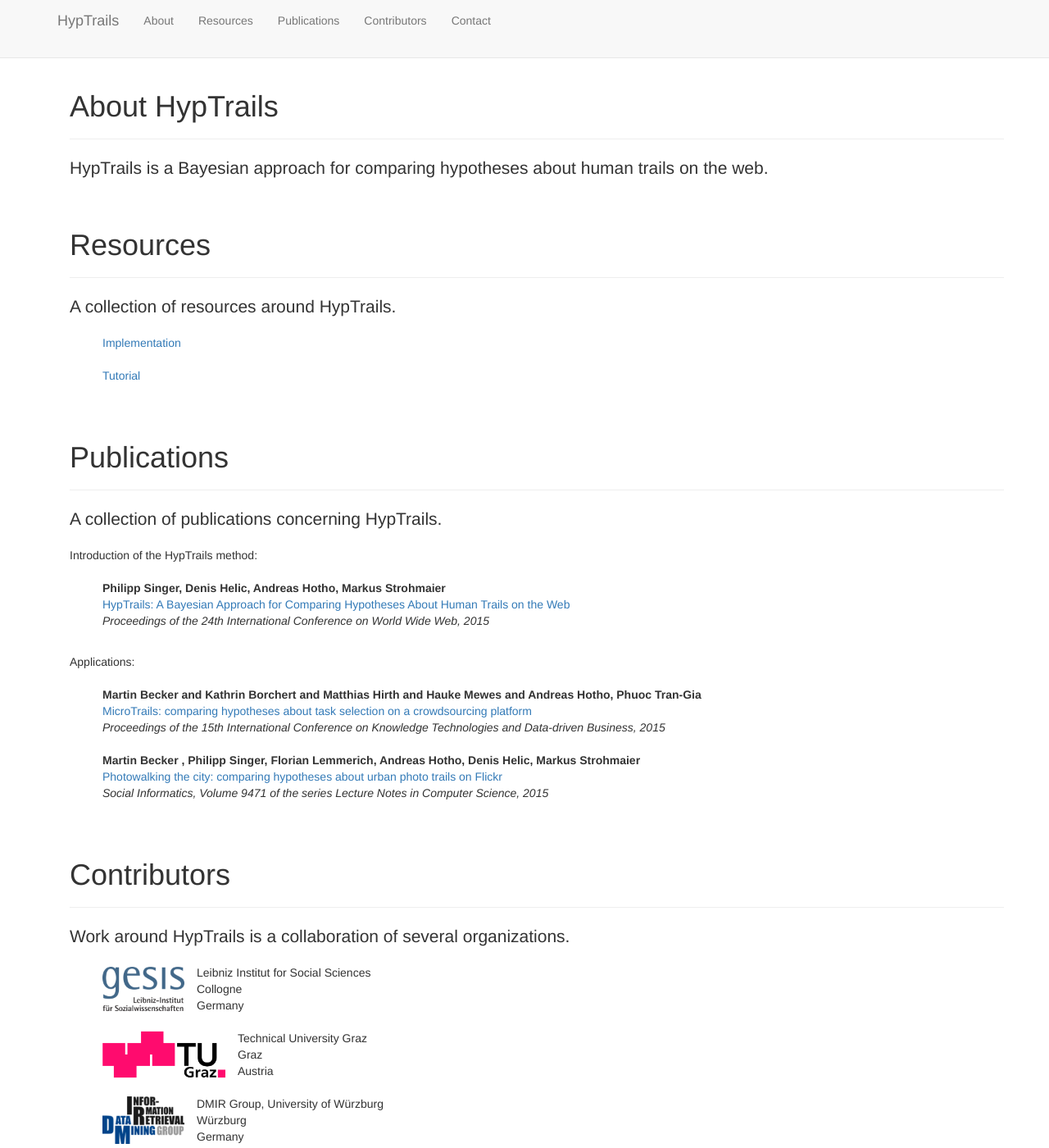
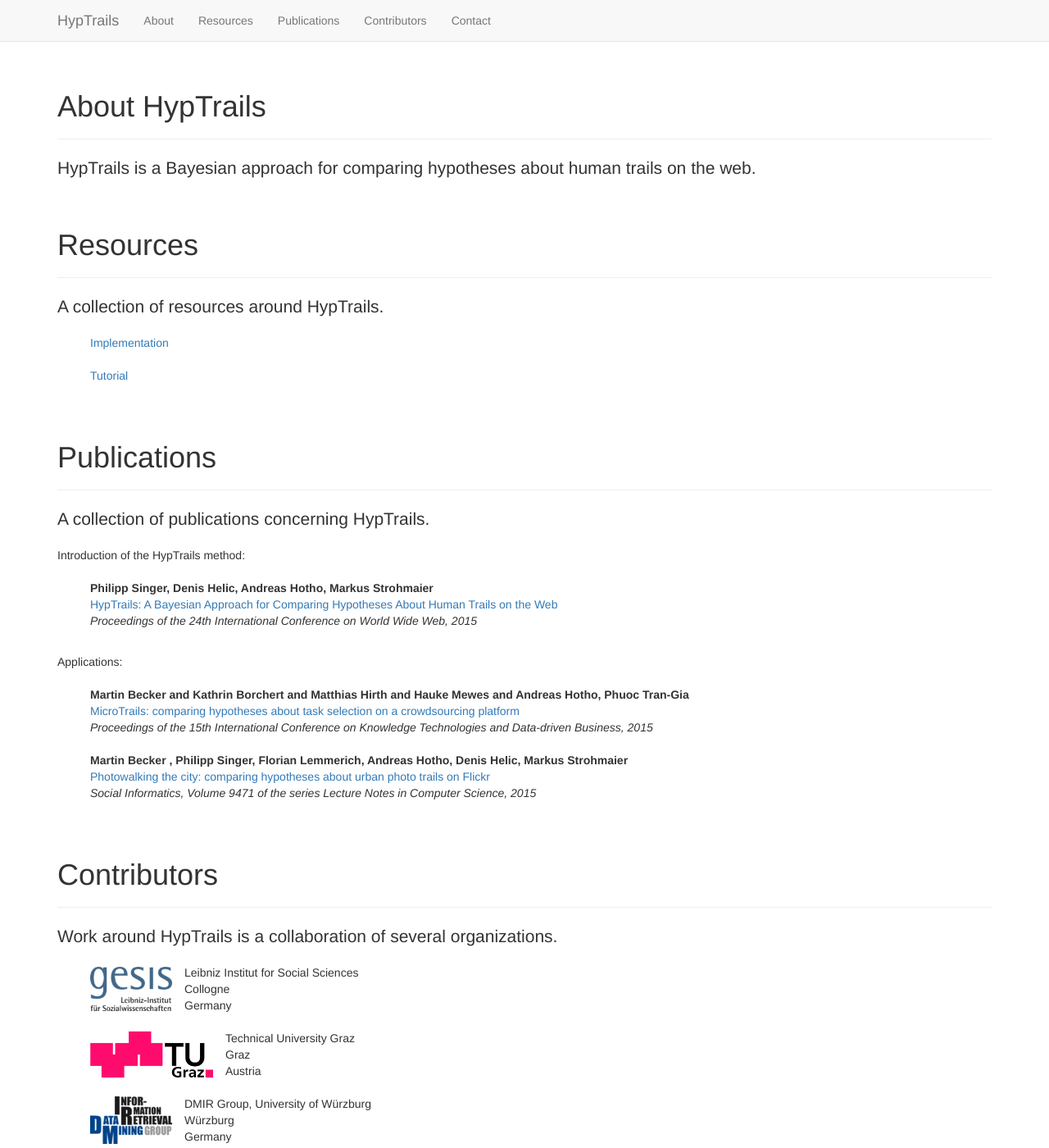
Before and after one commit to hyptrails/hyptrails.github.io, a Jekyll site: the page built from index.html, in a window 1280 px wide and 1400 px high. Shown: the whole window at 82% size. Built offline with Jekyll 4.4.1, drawn with Linux system fonts in a browser that asks for light colours.

Commit message:
Fixed nav style

```diff
--- a/_layouts/default.html
+++ b/_layouts/default.html
@@ -8,7 +8,7 @@
     {% include navigation.html %}
     {% include header.html %}
 
-	<div class="container">
+	<div class="content">
     	{{ content }}
     </div>
 
--- a/css/main.css
+++ b/css/main.css
@@ -13,7 +13,7 @@ a.anchor {
 	margin-top: 20px;
 }
 
-li {
+.content li {
 	padding-bottom: 20px;
 	list-style: none;
 }
```
Also changed, not shown: 1 other file.
